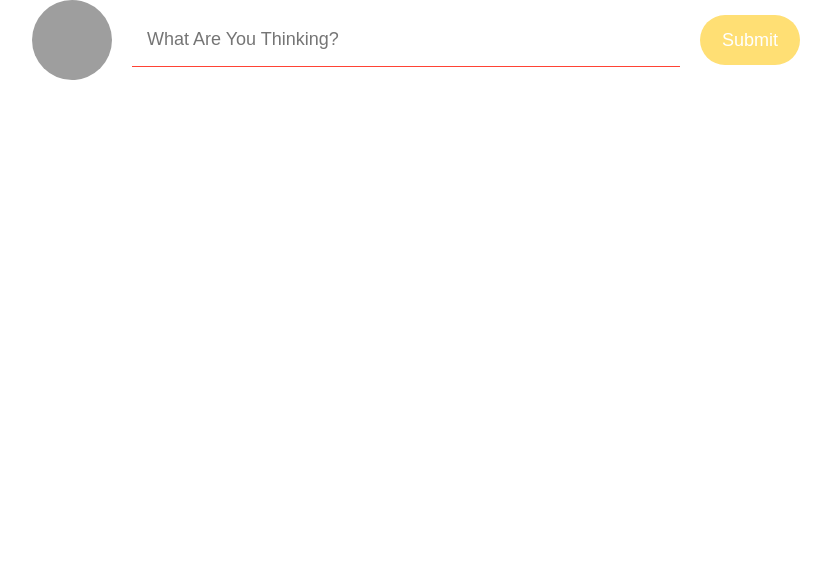
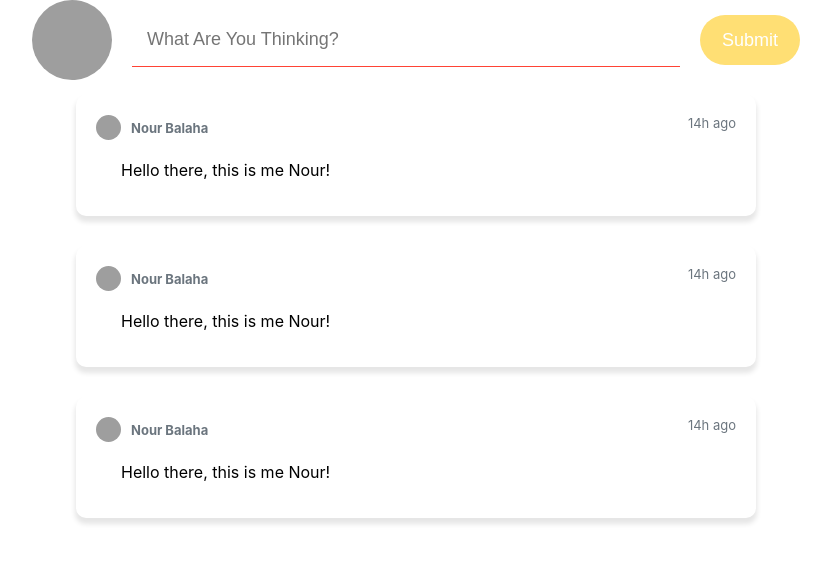
Before and after one commit to nourbalaha/social-eyes, a React (Create React App) app: page / in a window 1280 px wide. Shown: the top 562 px of the page, without its empty margins (179-1010 px from the left). Built offline with nearby package versions, Linux system fonts and the light colour scheme; grey boxes are pictures that could not be loaded.

Commit message:
wip post component and styles

```diff
--- a/src/components/Post/Post.component.jsx
+++ b/src/components/Post/Post.component.jsx
@@ -1,10 +1,21 @@
 import React from 'react';
-import './Post.style.scss'
+import './Post.style.scss';
+
+import Logo from '../../assets/avatar.png';
 
 function Post() {
     return (
-        <div>
-
+        <div className="post">
+            <div className="post-title">
+                <div className="post-user-container">
+                    <img className="post-title-icon" src={Logo} alt="post-title-icon" />
+                    <span className="post-title-username">Nour Balaha</span>
+                </div>
+                <span className="post-title-timestamp">14h ago</span>
+            </div>
+            <div className="post-body">
+                <p>Hello there, this is me Nour!</p>
+            </div>
         </div>
     )
 }
--- a/src/components/Post/Post.style.scss
+++ b/src/components/Post/Post.style.scss
@@ -0,0 +1,38 @@
+.post{
+    border-radius: 10px;
+    padding: 20px;
+    margin: 15px 0;
+    box-shadow: 0px 5px 5px 1px rgba(0, 0, 0, 0.1);
+    width: 50vw;
+
+    .post-title{
+        display: flex;
+        justify-content: space-between;
+        .post-title-timestamp{
+            font-size: small;
+            color: #6B757E;
+        }
+        .post-user-container{
+            display: flex;
+            justify-content: center;
+            align-items: center;
+
+            .post-title-username{
+                font-size: small;
+                font-weight: bold;
+                margin-left: 10px;
+                color: #6B757E;
+            }
+            .post-title-icon{
+                width: 25px;
+                height: 25px;
+                border-radius: 50%;
+            }
+        }
+    }
+    .post-body{
+        margin-top: 20px;
+        margin-left: 25px;
+        font-size: medium;
+    }
+}
```
